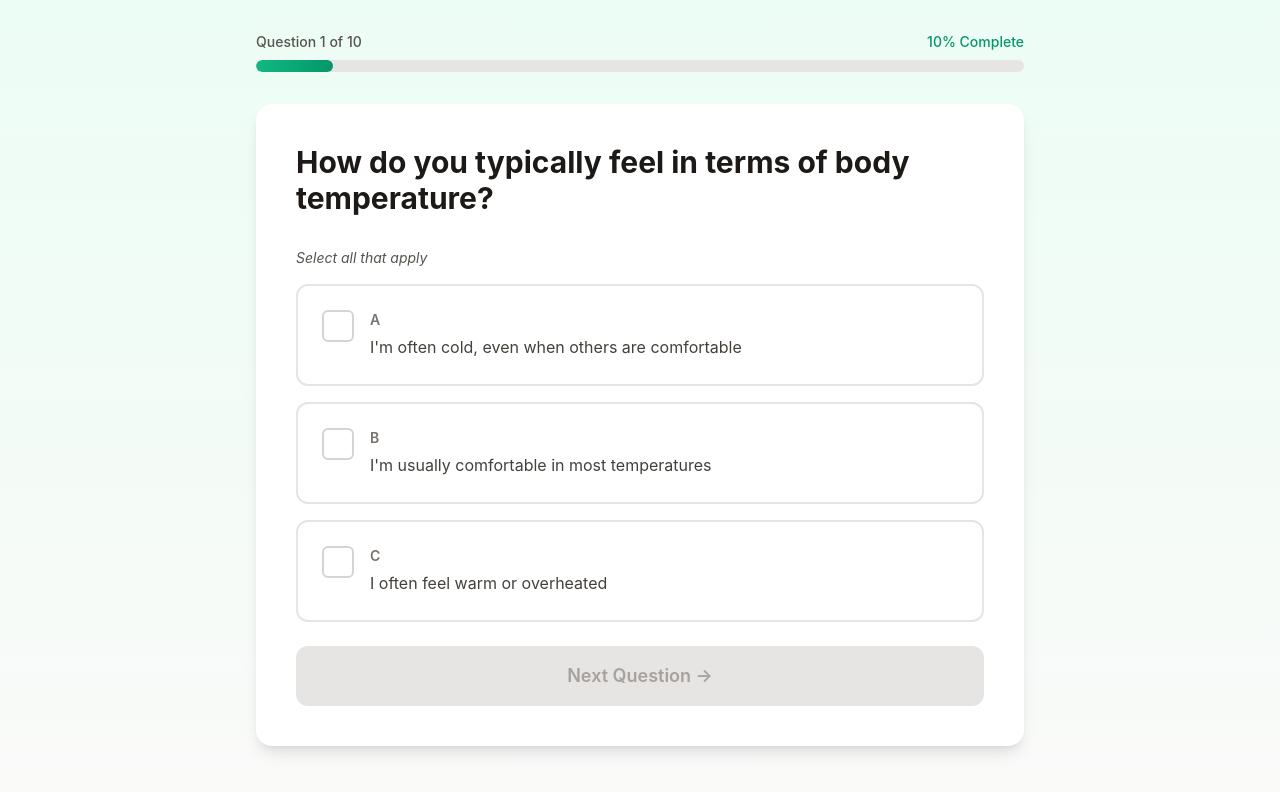
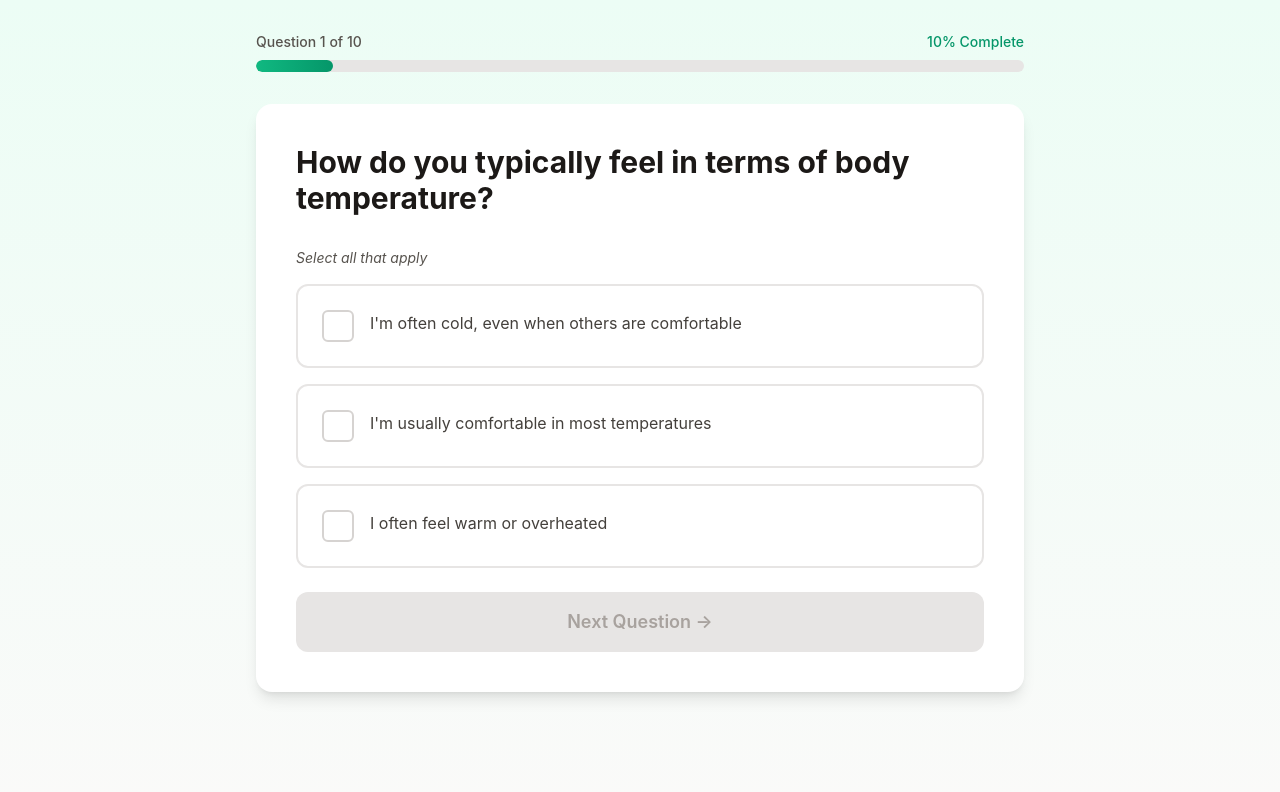
Before and after one commit to shufanfan/Food-Therapy---Traditional-Chinese-Medicine-TCM-Health-Insights-for-Modern-Life, a React (Create React App) app: page /assessment in a window 1280 px wide. Shown: the top 792 px of the page. Built offline with nearby package versions, Linux system fonts and the light colour scheme.

Commit message:
Remove A/B/C labels from survey options per professor feedback (Sprint 4 Item 9)

```diff
--- a/src/components/Survey.jsx
+++ b/src/components/Survey.jsx
@@ -281,9 +281,6 @@ function Survey({ onComplete }) {
                       {isSelected && '✓'}
                     </span>
                     <div>
-                      <span className="text-sm font-semibold text-stone-500 mb-1 block">
-                        {option.value}
-                      </span>
                       <span
                         className={`leading-relaxed ${
                           isSelected
```
